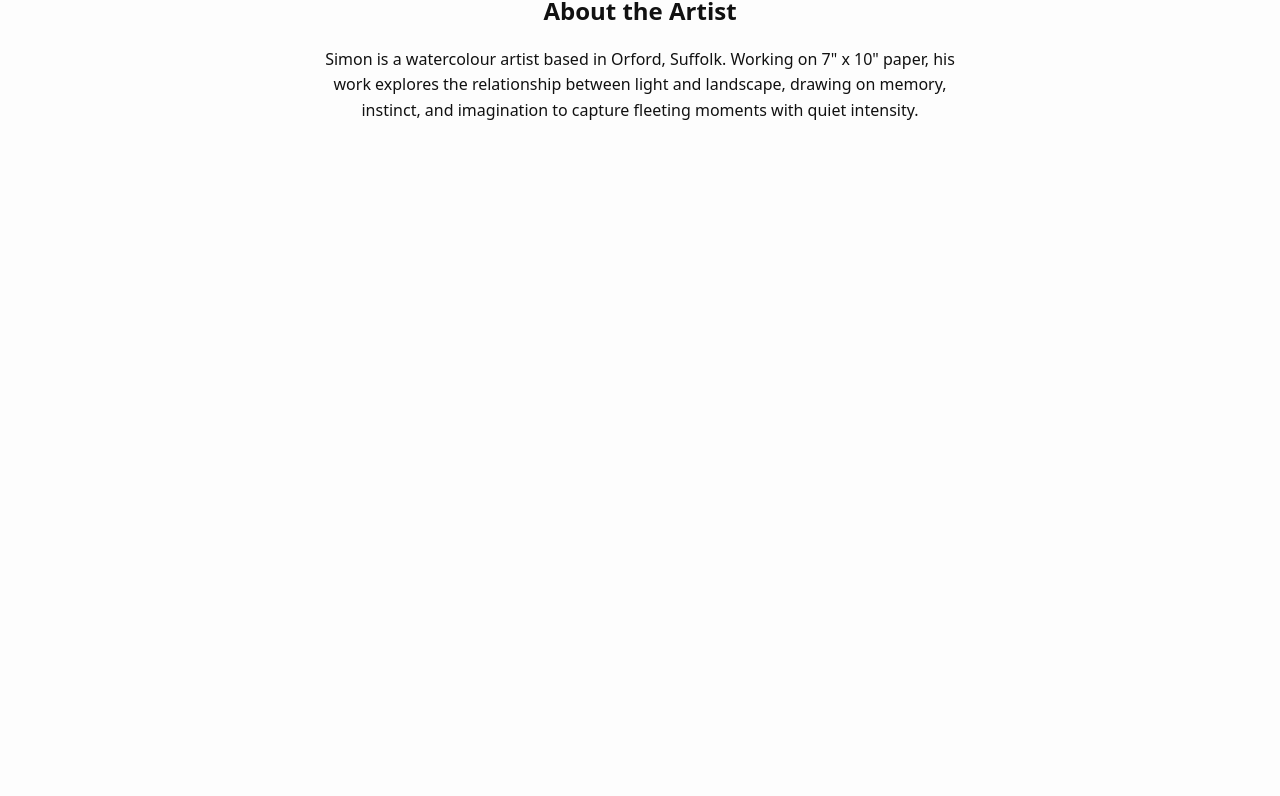
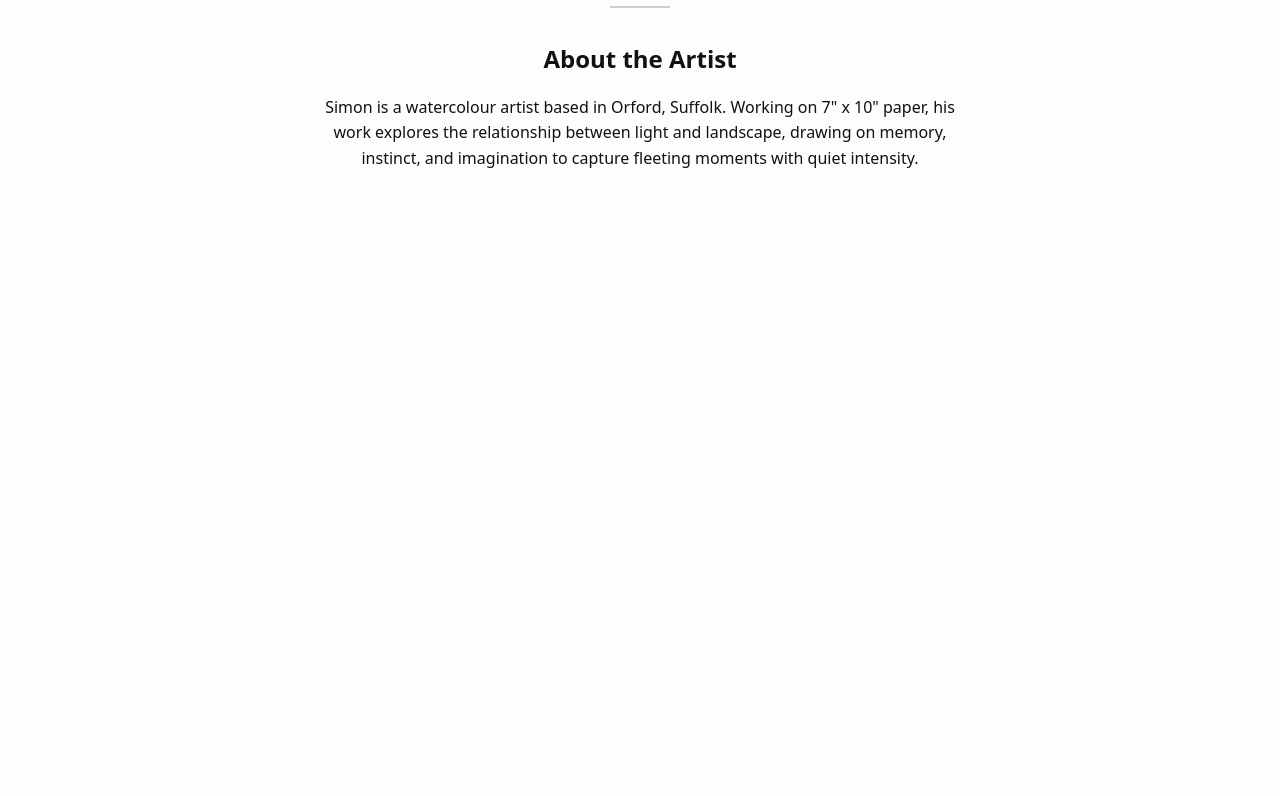
Before and after one commit to SimonRalphRalph/SGWatercolour, a plain HTML site: page index.html in a window 1280 px wide. Shown: the part 130-926 px from the top of the page. Drawn offline with Linux system fonts and the light colour scheme.

Commit message:
style.css

```diff
--- a/style.css
+++ b/style.css
@@ -46,6 +46,13 @@ header em {
   font-size: 1.3rem;
   opacity: 0.8;
 }
+.header-divider {
+  margin: 1rem auto 2rem auto;
+  width: 60px;
+  height: 2px;
+  background: var(--text);
+  opacity: 0.2;
+  border: none;
 }
 
 .about {
```
